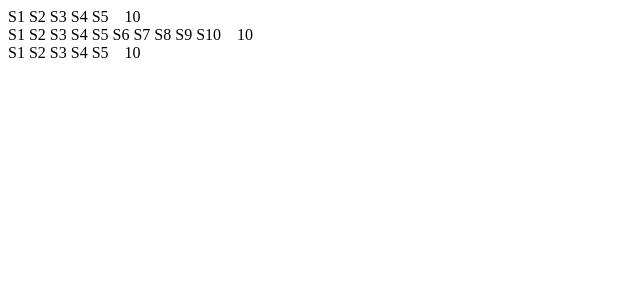
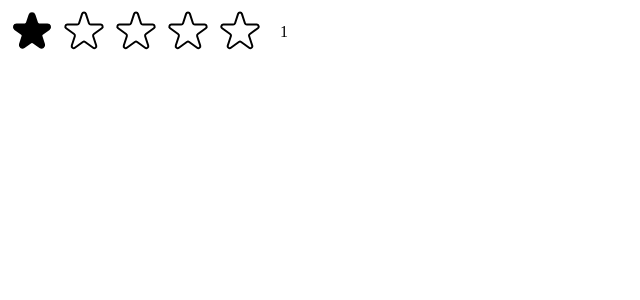
Before and after one commit to gusdepaula/ultimate-react-course, a React (Create React App) app in the folder 07-usepopcorn/: page / in a window 1280 px wide. Shown: the top 300 px of the page, without its empty margins (0-640 px from the left). Built offline with nearby package versions, Linux system fonts and the light colour scheme.

Commit message:
Creating the Stars

```diff
--- a/07-usepopcorn/src/StarRating.js
+++ b/07-usepopcorn/src/StarRating.js
@@ -1,4 +1,5 @@
-export default function StarRating({ maxRating = 5 }) {
+import { useState } from "react";
+
 const containerStyle = {
   display: "flex",
   alignItems: "center",
@@ -15,14 +16,63 @@
   margin: "0",
 };
 
+export default function StarRating({ maxRating = 5 }) {
+  const [rating, setRating] = useState(1);
+
+  function handleRating(rating) {
+    setRating(rating);
+  }
+
   return (
     <div style={containerStyle}>
       <div style={starContainerStyle}>
         {Array.from({ length: maxRating }, (_, i) => (
-          <span>S{i + 1}</span>
+          <Star
+            key={i}
+            onRate={() => handleRating(i + 1)}
+            full={rating >= i + 1}
+          />
         ))}
       </div>
-      <p style={textStyle}>10</p>
+      <p style={textStyle}>{rating || ""}</p>
     </div>
   );
 }
+
+const starStyle = {
+  width: "48px",
+  height: "48px",
+  display: "block",
+  cursor: "pointer",
+};
+
+function Star({ onRate, full }) {
+  return (
+    <span role="button" style={starStyle} onClick={onRate}>
+      {full ? (
+        <svg
+          xmlns="http://www.w3.org/2000/svg"
+          viewBox="0 0 20 20"
+          fill="#000"
+          stroke="#000"
+        >
+          <path d="M9.049 2.927c.3-.921 1.603-.921 1.902 0l1.07 3.292a1 1 0 00.95.69h3.462c.969 0 1.371 1.24.588 1.81l-2.8 2.034a1 1 0 00-.364 1.118l1.07 3.292c.3.921-.755 1.688-1.54 1.118l-2.8-2.034a1 1 0 00-1.175 0l-2.8 2.034c-.784.57-1.838-.197-1.539-1.118l1.07-3.292a1 1 0 00-.364-1.118L2.98 8.72c-.783-.57-.38-1.81.588-1.81h3.461a1 1 0 00.951-.69l1.07-3.292z" />
+        </svg>
+      ) : (
+        <svg
+          xmlns="http://www.w3.org/2000/svg"
+          fill="none"
+          viewBox="0 0 24 24"
+          stroke="#000"
+        >
+          <path
+            strokeLinecap="round"
+            strokeLinejoin="round"
+            strokeWidth="{2}"
+            d="M11.049 2.927c.3-.921 1.603-.921 1.902 0l1.519 4.674a1 1 0 00.95.69h4.915c.969 0 1.371 1.24.588 1.81l-3.976 2.888a1 1 0 00-.363 1.118l1.518 4.674c.3.922-.755 1.688-1.538 1.118l-3.976-2.888a1 1 0 00-1.176 0l-3.976 2.888c-.783.57-1.838-.197-1.538-1.118l1.518-4.674a1 1 0 00-.363-1.118l-3.976-2.888c-.784-.57-.38-1.81.588-1.81h4.914a1 1 0 00.951-.69l1.519-4.674z"
+          />
+        </svg>
+      )}
+    </span>
+  );
+}
--- a/07-usepopcorn/src/index.js
+++ b/07-usepopcorn/src/index.js
@@ -9,7 +9,5 @@
   <React.StrictMode>
     {/* <App /> */}
     <StarRating maxRating={5} />
-    <StarRating maxRating={10} />
-    <StarRating />
   </React.StrictMode>
 );
```
Lines whose indentation alone changed are shown as unchanged.
